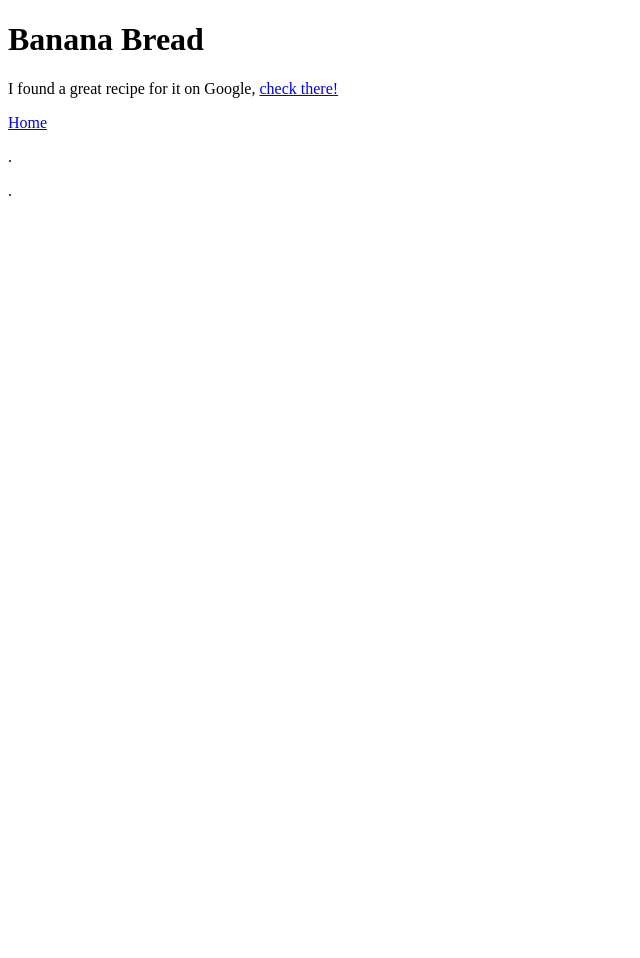
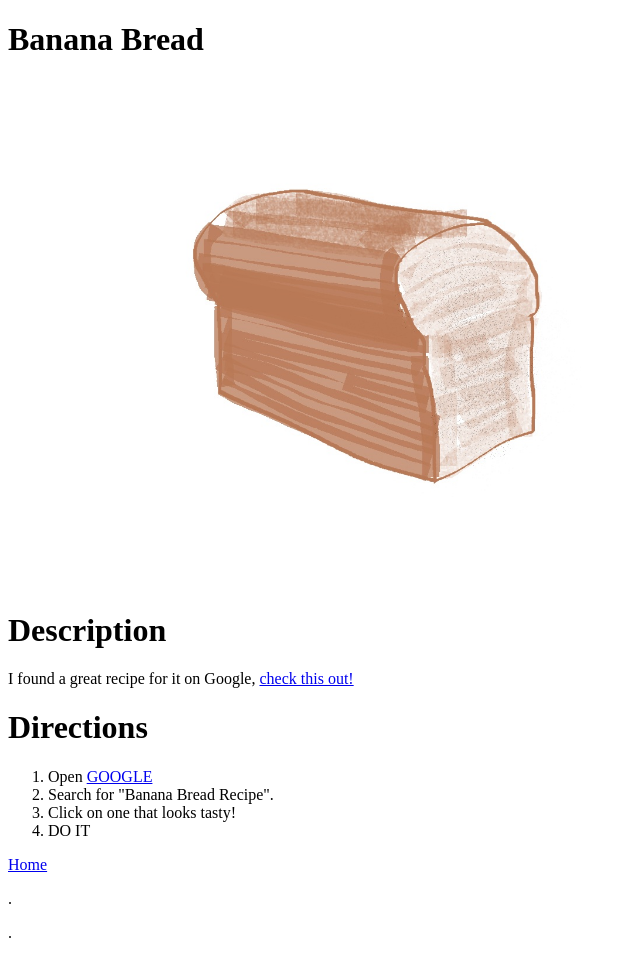
Before and after one commit to mwimh/odin-recipes, a plain HTML site: page bananabread.html in a window 1280 px wide. Shown: the whole page, without its empty margins (0-640 px from the left). Before the commit the page ends 800 px from the top, so only its background shows below. Drawn offline with Linux system fonts and the light colour scheme.

Commit message:
Updated Recipes
Updated Banana Bread and Taco Recipes

```diff
--- a/bananabread.html
+++ b/bananabread.html
@@ -10,8 +10,16 @@
 <body>
 
     <h1>Banana Bread</h1>
-
-    <p>I found a great recipe for it on Google, <a href="https://www.allrecipes.com/recipe/20144/banana-banana-bread/" rel="noreferrer">check there!</a></p>
+    <img src="./img/banbread.jpg" alt="Obviously Delicious Banana Bread" width="900">
+    <h1>Description</h1>
+    <p>I found a great recipe for it on Google, <a href="https://www.allrecipes.com/recipe/20144/banana-banana-bread/" rel="noreferrer">check this out!</a></p>
+    <h1>Directions</h1>
+    <ol>
+        <li>Open <a href="https://www.google.com" target="_blank" rel="norefferer">GOOGLE</a></li>
+        <li>Search for "Banana Bread Recipe".</li>
+        <li>Click on one that looks tasty!</li>
+        <li>DO IT</li>
+    </ol>
     <a href="../index.html">Home</a>
      <p>.</p>
     <p>.</p>
```
Also changed, not shown: tacos.html (+9 -1 lines), img/banbread.jpg (added), img/taco.jpg (added).
